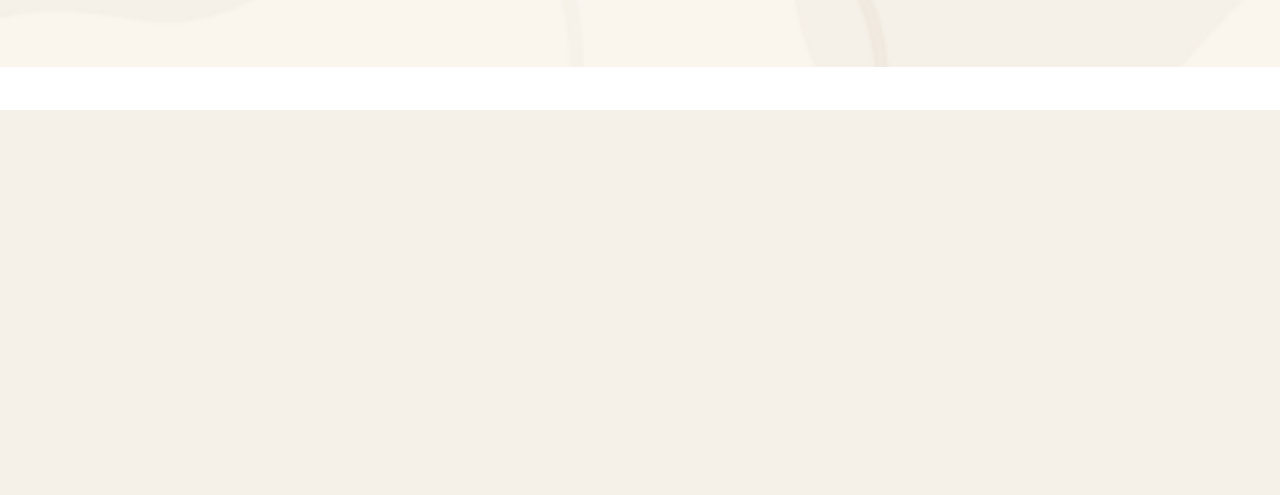
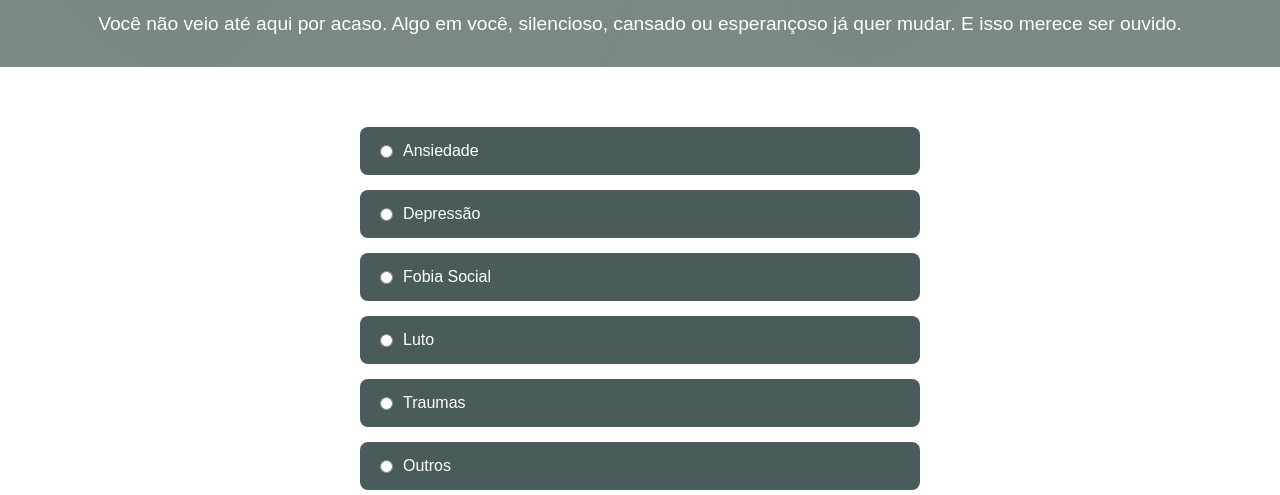
Before and after one commit to TI-29-Senac/chrispsicologo, a PHP site: page / in a window 1280 px wide. Shown: the part 690-1185 px from the top of the page. Before the commit the page ends 800 px from the top, so only its background shows below. Run offline with PHP 8.4, Linux system fonts and the light colour scheme.

Commit message:
chris cards feitos

```diff
--- a/css/header.css
+++ b/css/header.css
@@ -3,7 +3,6 @@ header {
     width: 100%;
 }
 
-/* NAV preenchendo o header */
 .menu {
     width: 100%;
     height: 100%;
@@ -25,7 +24,7 @@ header {
 
 
 .logo {
-    width: 157px;
+    width: 300px;
     height: auto;
 }
 
@@ -33,7 +32,7 @@ header {
     display: flex;
     gap: 14px;
     list-style: none;
-    margin-left: 30rem;
+    margin-left: 25rem;
 }
 
 .menu-navegacao a {
--- /dev/null
+++ b/css/sentimentos.css
@@ -0,0 +1,47 @@
+.sentimentos-container {
+    max-width: 600px;
+    width: 100%;
+    margin: 60px auto;
+    padding: 0 20px;
+    font-family: 'Questrial', sans-serif;
+  }
+
+  .card {
+    background-color: #4a5b5c;
+    border-radius: 8px;
+    margin-bottom: 10px;
+    color: white;
+    padding: 15px 20px;
+    cursor: pointer;
+    transition: 0.3s ease;
+    display: flex;
+    align-items: center;
+  }
+
+  .card:hover {
+    background-color: #5b6d6e;
+  }
+
+  .card input[type="radio"] {
+    margin-right: 10px;
+    pointer-events: none;
+  }
+
+  .card-content {
+    background-color: #d6e3d6;
+    border-left: 4px solid #4a5b5c;
+    margin-top: -5px;
+    margin-bottom: 10px;
+    padding: 0 20px;
+    overflow: hidden;
+    color: #333;
+    border-radius: 0 0 8px 8px;
+    font-size: 0.95rem;
+    max-height: 0;
+    transition: max-height 0.4s ease, padding 0.4s ease;
+  }
+
+  .card.active + .card-content {
+    padding: 15px 20px;
+    max-height: 500px;
+  }
--- a/css/style.css
+++ b/css/style.css
@@ -3,3 +3,4 @@
 @import url(/css/header.css);
 @import url(/css/footer.css);
 @import url(/css/banner.css);
+@import url(/css/sentimentos.css);
--- a/index.html
+++ b/index.html
@@ -10,7 +10,7 @@
     <header>
         <nav class="menu">
           <div class="container">
-            <img src="img/logo/logochris.png" alt="Logo Chris Psicologia" class="logo">
+            <img src="img/logo/logochris.svg" alt="Logo Chris Psicologia" class="logo">
 
             <ul class="menu-navegacao">
               <li><a href="#servicos">Serviços</a></li>
@@ -23,13 +23,65 @@
         </nav>
       </header>
 
-
-
     <main>
         <section class="hero">
             <div class="conteudo-hero">
-                <p>Contrate os nossos serviços</p>
+                <p>Cuidar da saúde mental é um ato de <br>
+                   coragem e amor próprio.<br>
+                  Estamos aqui para te acolher, ouvir e <br>
+                caminhar ao seu lado</p>
             </div>
+            <div class="cerebro">
+              <img src="img/icons/cerebro.png" alt="cerebro" class="cerebro-img">
+            </div>
+            <div class="barra-banner">
+              <p>Você não veio até aqui por acaso. Algo em você, silencioso, cansado ou esperançoso já quer mudar. E isso merece ser ouvido.</p>
+            </section>
+
+            <div class="sentimentos-container">
+              <div class="card" onclick="toggleCard(this)">
+                <input type="radio" name="sentimento" /> Ansiedade
+              </div>
+              <div class="card-content">
+                A ansiedade pode surgir de diversas formas...<br>Vamos entender melhor como ela afeta seu dia a dia.
+              </div>
+
+              <div class="card" onclick="toggleCard(this)">
+                <input type="radio" name="sentimento" /> Depressão
+              </div>
+              <div class="card-content">
+                A depressão é uma condição séria, mas existe tratamento...<br>Você não está sozinho(a).
+              </div>
+
+              <div class="card" onclick="toggleCard(this)">
+                <input type="radio" name="sentimento" /> Fobia Social
+              </div>
+              <div class="card-content">
+                A fobia social pode dificultar relações pessoais e profissionais.<br>Saiba como superá-la com apoio.
+              </div>
+
+              <div class="card" onclick="toggleCard(this)">
+                <input type="radio" name="sentimento" /> Luto
+              </div>
+              <div class="card-content">
+                O luto é uma experiência profunda...<br>Respeite seu tempo e acolha seus sentimentos.
+              </div>
+
+              <div class="card" onclick="toggleCard(this)">
+                <input type="radio" name="sentimento" /> Traumas
+              </div>
+              <div class="card-content">
+                Traumas podem deixar marcas, mas a cura é possível.<br>Vamos trilhar esse caminho juntos.
+              </div>
+
+              <div class="card" onclick="toggleCard(this)">
+                <input type="radio" name="sentimento" /> Outros
+              </div>
+              <div class="card-content">
+                Seja qual for o motivo, estamos prontos para te escutar.<br>Conte conosco.
+              </div>
+            </div>
+            <script src="js/cards.js"></script>
     </main>
 </body>
 </html>
--- /dev/null
+++ b/js/cards.js
@@ -0,0 +1,9 @@
+function toggleCard(selectedCard) {
+    const allCards = document.querySelectorAll('.card');
+    allCards.forEach(card => {
+      if (card !== selectedCard) {
+        card.classList.remove('active');
+      }
+    });
+    selectedCard.classList.toggle('active');
+  }
```
Also changed, not shown: css/banner.css (+38 -1 lines), img/banners/banner1.png (deleted), img/banners/banner_1.png (added), img/icons/cerebro.png (added), img/logo/logochris.png (deleted), img/logo/logochris.svg (added).
